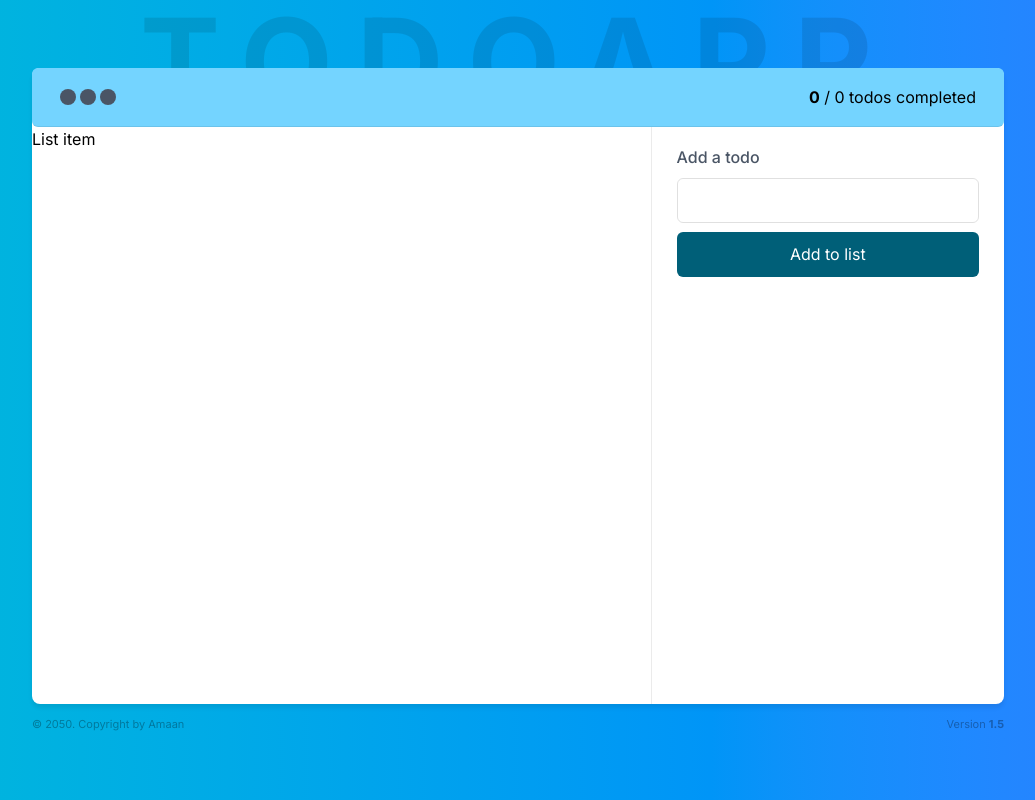
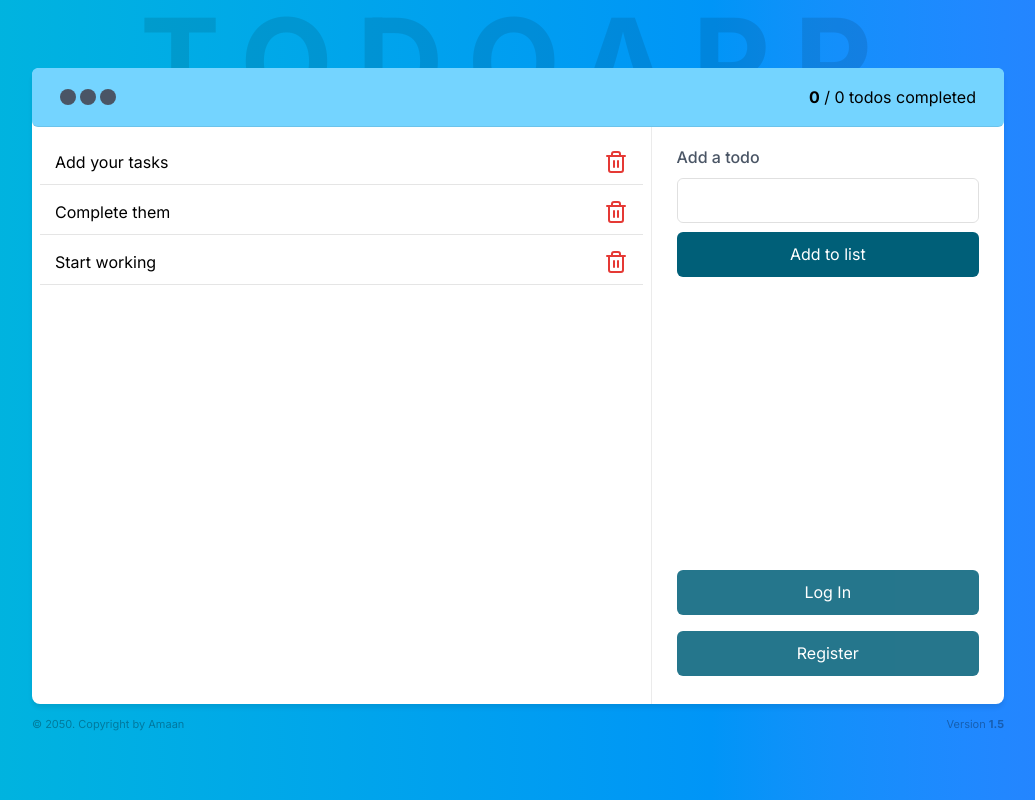
Before and after one commit to AmaanAlii/todo-app, a React (Vite) app: page / in a window 1280 px wide. Shown: the whole page, without its empty margins (122-1157 px from the left). Built offline with nearby package versions, Linux system fonts and the light colour scheme.

Commit message:
enhancement(shell ui)/added components for buttons, enhanced todo list ui and included mock todo data

```diff
--- a/src/components/AddTodoForm.tsx
+++ b/src/components/AddTodoForm.tsx
@@ -1,18 +1,14 @@
+import PrimaryButton from "./PrimaryButton";
+
 export default function AddTodoForm() {
   return (
-    <form>
+    <form className=" w-full">
       <h2 className=" font-medium text-gray-600">Add a todo</h2>
       <input
         type="text"
         className="h-[45px] border border-black/[12%] rounded-md my-[9px] text-[14px] block w-full p-[16px]"
       />
-      <button
-        type="submit"
-        className=" h-[45px] bg-cyan-800 w-full text-white
-      cursor-pointer rounded-md hover:bg-cyan-900"
-      >
-        Add to list
-      </button>
+      <PrimaryButton>Add to list</PrimaryButton>
     </form>
   );
 }
--- /dev/null
+++ b/src/components/DeleteButton.tsx
@@ -0,0 +1,21 @@
+export default function DeleteButton() {
+  return (
+    <svg
+      xmlns="http://w3.org"
+      width="24"
+      height="24"
+      viewBox="0 0 24 24"
+      fill="none"
+      stroke="#e53935"
+      stroke-width="2"
+      stroke-linecap="round"
+      stroke-linejoin="round"
+      className="hover:cursor-pointer hover:size-7 hover:saturate-150"
+    >
+      <polyline points="3 6 5 6 21 6"></polyline>
+      <path d="M19 6v14a2 2 0 0 1-2 2H7a2 2 0 0 1-2-2V6m3 0V4a2 2 0 0 1 2-2h4a2 2 0 0 1 2 2v2"></path>
+      <line x1="10" y1="11" x2="10" y2="17"></line>
+      <line x1="14" y1="11" x2="14" y2="17"></line>
+    </svg>
+  );
+}
--- /dev/null
+++ b/src/components/PrimaryButton.tsx
@@ -0,0 +1,11 @@
+export default function PrimaryButton(props) {
+  return (
+    <button
+      className={`h-[45px] bg-cyan-800 w-full text-white
+      cursor-pointer rounded-md hover:bg-cyan-900
+      ${props.buttonType === "secondary" ? "opacity-[85%]" : ""}`}
+    >
+      {props.children}
+    </button>
+  );
+}
--- a/src/components/Sidebar.tsx
+++ b/src/components/Sidebar.tsx
@@ -1,9 +1,17 @@
 import AddTodoForm from "./AddTodoForm";
+import PrimaryButton from "./PrimaryButton";
 
 export default function Sidebar() {
   return (
-    <section className="col-2/3 row-2/3 border-l border-black/[0.08] px-[25px] pt-[18px] pb-[28px]">
+    <section
+      className="w-full flex flex-col justify-between items-center
+    col-[2/3] row-[2/3] border-l border-black/[0.08] px-[25px] pt-[18px] pb-[28px]"
+    >
       <AddTodoForm />
+      <div className=" w-full space-y-4">
+        <PrimaryButton buttonType="secondary">Log In</PrimaryButton>
+        <PrimaryButton buttonType="secondary">Register</PrimaryButton>
+      </div>
     </section>
   );
 }
--- a/src/components/TodoList.tsx
+++ b/src/components/TodoList.tsx
@@ -1,7 +1,19 @@
+import DeleteButton from "./DeleteButton";
+
+const initialTodos = ["Add your tasks", "Complete them", "Start working"];
+
 export default function TodoList() {
   return (
-    <ul className="">
-      <li>List item</li>
+    <ul className=" p-2">
+      {initialTodos.map((todo, index) => (
+        <li
+          key={index}
+          className=" flex justify-between w-full p-[15px] h-[50px] border-b border-black/[10%]"
+        >
+          <span>{todo}</span>
+          <DeleteButton />
+        </li>
+      ))}
     </ul>
   );
 }
```
